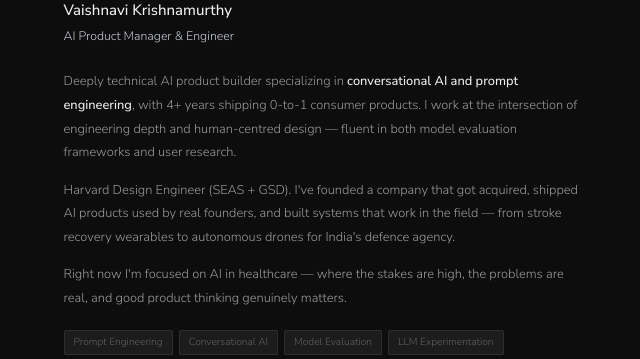
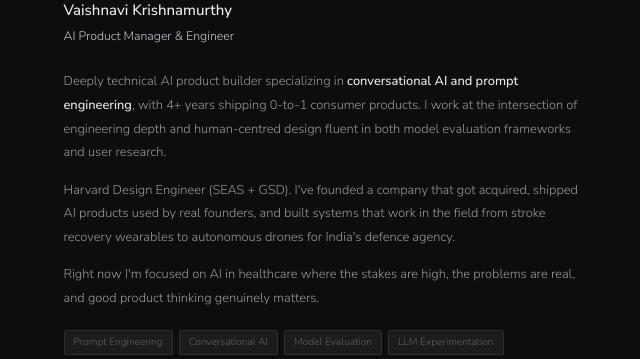
Before and after one commit to vulcananarchist/portfolio, a Next.js app: page / in a window 1280 px wide. Shown: the part 241-600 px from the top of the page, without its empty margins (319-959 px from the left). Built offline with nearby package versions, Linux system fonts and the light colour scheme.

Commit message:
remove em dashes

```diff
--- a/app/page.tsx
+++ b/app/page.tsx
@@ -28,15 +28,15 @@ export default function Home() {
           Deeply technical AI product builder specializing in{' '}
           <strong>conversational AI and prompt engineering</strong>, with 4+ years shipping
           0-to-1 consumer products. I work at the intersection of engineering depth and
-          human-centred design — fluent in both model evaluation frameworks and user research.
+          human-centred design fluent in both model evaluation frameworks and user research.
         </p>
         <p className="body-p">
           Harvard Design Engineer (SEAS + GSD). I've founded a company that got acquired,
-          shipped AI products used by real founders, and built systems that work in the field —
+          shipped AI products used by real founders, and built systems that work in the field
           from stroke recovery wearables to autonomous drones for India's defence agency.
         </p>
         <p className="body-p">
-          Right now I'm focused on AI in healthcare — where the stakes are high, the problems
+          Right now I'm focused on AI in healthcare where the stakes are high, the problems
           are real, and good product thinking genuinely matters.
         </p>
       </div>
```
